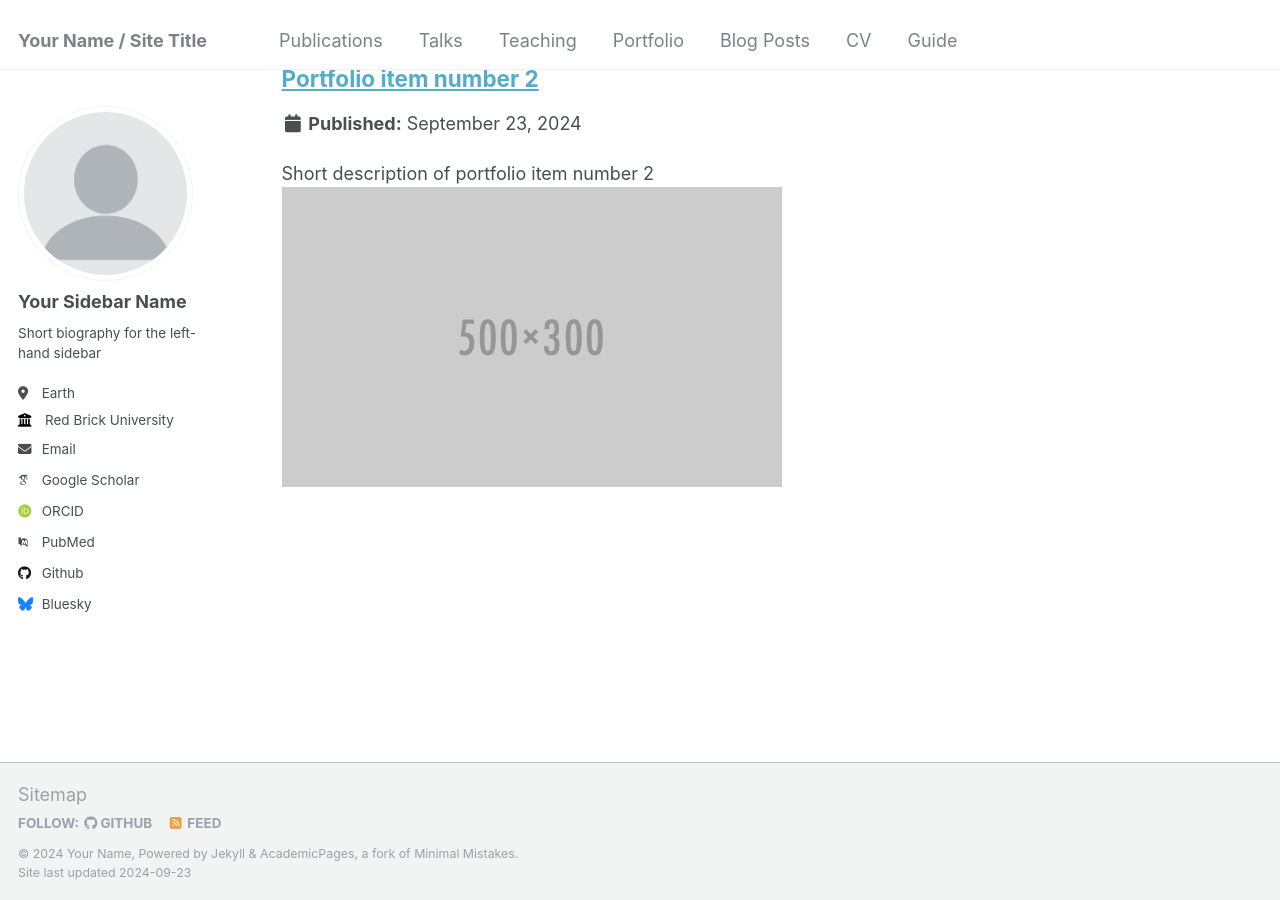
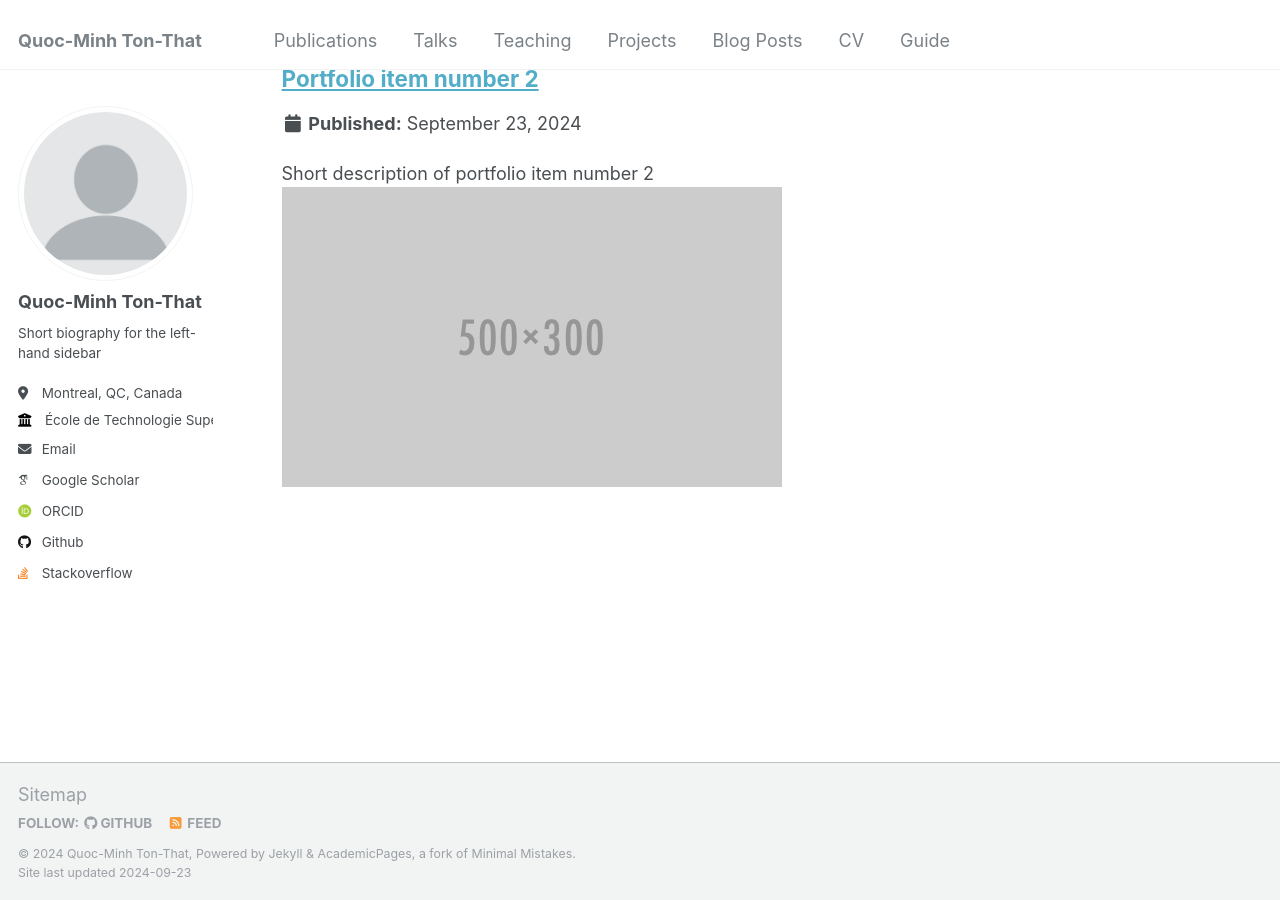
Before and after one commit to Q-Minh/Q-Minh.github.io, a Jekyll site: the page built from _pages/portfolio.html, in a window 1280 px wide and 900 px high, scrolled down 582 px. Built offline with Jekyll 4.4.1, drawn with Linux system fonts in a browser that asks for light colours; some web fonts are replaced.

Commit message:
Update site-wide info

```diff
--- a/_config.yml
+++ b/_config.yml
@@ -8,13 +8,13 @@
 
 # Basic Site Settings
 locale                   : "en-US"
-title                    : "Your Name / Site Title"
+title                    : "Quoc-Minh Ton-That"
 title_separator          : "-"
-name                     : &name "Your Name"
+name                     : &name "Quoc-Minh Ton-That"
 description              : &description "personal description"
-url                      : https://academicpages.github.io # the base hostname & protocol for your site e.g. "https://mmistakes.github.io"
+url                      : https://Q-Minh.github.io # the base hostname & protocol for your site e.g. "https://mmistakes.github.io"
 baseurl                  : "" # the subpath of your site, e.g. "/blog"
-repository               : "academicpages/academicpages.github.io"
+repository               : "Q-Minh/Q-Minh.github.io"
 
 # Site Author - The following control what appear as part of the author content on the side bar.
 #               If a field is blank the icon and link will not appear, otherwise it will be shown.
@@ -22,33 +22,33 @@ repository               : "academicpages/academicpages.github.io"
 author:
   # Biographic information
   avatar           : "profile.png"
-  name             : "Your Sidebar Name"
+  name             : "Quoc-Minh Ton-That"
   pronouns         : # example: "she/her"
   bio              : "Short biography for the left-hand sidebar"
-  location         : "Earth"
-  employer         : "Red Brick University"
+  location         : "Montreal, QC, Canada"
+  employer         : "École de Technologie Supérieure"
   uri              : # URL
-  email            : "none@example.org"
+  email            : "tonthat.quocminh@gmail.com"
 
   # Academic websites
   arxiv            : # URL - Update with the correct link to your profile
-  googlescholar    : "https://scholar.google.com/citations?user=PS_CX0AAAAAJ"
+  googlescholar    : "https://scholar.google.com/citations?user=hXNq44AAAAAJ&hl=en&oi=ao"
   impactstory      : # URL
-  orcid            : "http://orcid.org/yourorcidurl"
+  orcid            : "https://orcid.org/0000-0002-0856-5562"
   semantic         : # URL
-  pubmed           : "https://www.ncbi.nlm.nih.gov/pubmed/?term=john+snow"
+  pubmed           : # "https://www.ncbi.nlm.nih.gov/pubmed/?term=john+snow"
   researchgate     : # URL
 
   # Repositories and software development
   bitbucket        : # Username - Update with your username on the site
   codepen          : # Username
   dribbble         : # Username
-  github           : "academicpages"
+  github           : "Q-Minh"
   kaggle           : # Username
-  stackoverflow    : # User number or user number and name (i.e., use "1" or "1/jeff-atwood")
+  stackoverflow    : 8239925/quoc-minh # User number or user number and name (i.e., use "1" or "1/jeff-atwood")
 
   # Social media
-  bluesky          : "bsky.app" # Replace this with you Bluesky username
+  bluesky          : # "bsky.app" # Replace this with you Bluesky username
   facebook         : # Username
   flickr           : # Username
   foursquare       : # Username
@@ -217,7 +217,7 @@ collections:
   publications:
     output: true
     permalink: /:collection/:path/
-  portfolio:
+  projects:
     output: true
     permalink: /:collection/:path/
   talks:
@@ -228,16 +228,16 @@ collections:
 # These settings control how pages and collections are included in the site
 defaults:
   # _posts
-  - scope:
-      path: ""
-      type: posts
-    values:
-      layout: single
-      author_profile: true
-      read_time: true
-      comments: true
-      share: true
-      related: true
+  # - scope:
+  #     path: ""
+  #     type: posts
+  #   values:
+  #     layout: single
+  #     author_profile: true
+  #     read_time: true
+  #     comments: true
+  #     share: true
+  #     related: true
   # _pages
   - scope:
       path: ""
@@ -263,10 +263,10 @@ defaults:
       author_profile: true
       share: true
       comments: true
-  # _portfolio
+  # _projects
   - scope:
       path: ""
-      type: portfolio
+      type: projects
     values:
       layout: single
       author_profile: true
--- a/_data/navigation.yml
+++ b/_data/navigation.yml
@@ -14,8 +14,8 @@ main:
   - title: "Teaching"
     url: /teaching/
 
-  - title: "Portfolio"
-    url: /portfolio/
+  - title: "Projects"
+    url: /projects/
 
   - title: "Blog Posts"
     url: /year-archive/
--- a/_pages/portfolio.html
+++ b/_pages/portfolio.html
@@ -1,13 +1,13 @@
 ---
 layout: archive
-title: "Portfolio"
-permalink: /portfolio/
+title: "Projects"
+permalink: /projects/
 author_profile: true
 ---
 
 {% include base_path %}
 
 
-{% for post in site.portfolio %}
+{% for post in site.projects %}
   {% include archive-single.html %}
 {% endfor %}
```
Also changed, not shown: _pages/markdown.md (+1 -1 lines), _projects/portfolio-1.md (renamed from _portfolio/portfolio-1.md, +1 -1 lines), _projects/portfolio-2.html (renamed from _portfolio/portfolio-2.html).
